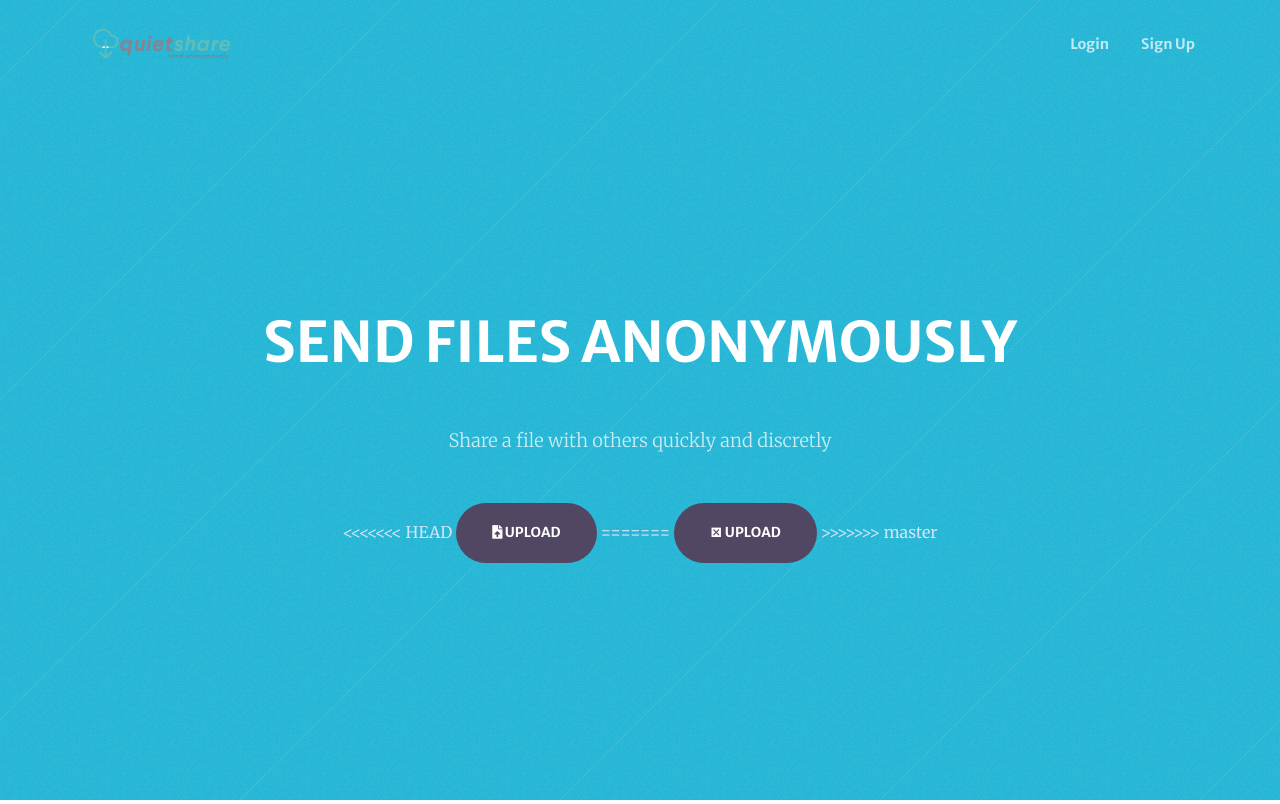
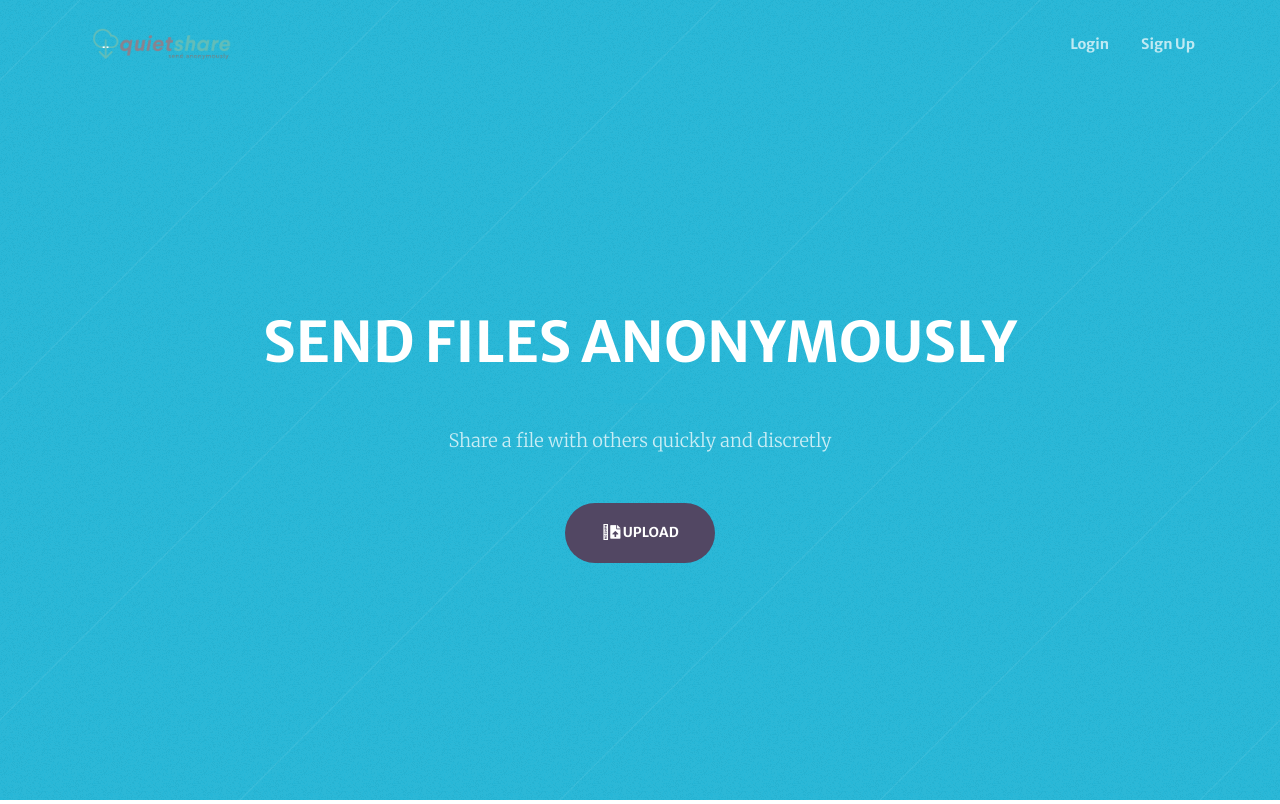
Before and after one commit to kroefeet/quiet_share, a Django app: template apps/core/templates/pages/index.html in a window 1280 px wide. Shown: the top 804 px of the page. Run offline with Django 3.2, Linux system fonts and the light colour scheme; the template is opened without the code that fills it, so the values that code supplies are empty; some libraries are stand-ins or nearby versions.

Commit message:
updated index

```diff
--- a/apps/core/templates/pages/index.html
+++ b/apps/core/templates/pages/index.html
@@ -50,11 +50,9 @@
         </div>
         <div class="col-lg-8 align-self-baseline">
           <p class="text-white-75 font-weight-light mb-5">Share a file with others quickly and discretly</p>
-<<<<<<< HEAD
-          <a class="btn btn-primary btn-xl js-scroll-trigger file-upload-wrapper button" href="#about"><i class="fas fa-file-upload"></i> Upload</a>
-=======
-          <a class="btn btn-primary btn-xl js-scroll-trigger file-upload-wrapper button fas fa-file-upload" href="{% url "file" %}"> Upload</a>
->>>>>>> master
+
+          <a class="btn btn-primary btn-xl js-scroll-trigger file-upload-wrapper button fas fa-file-upload" href="{% url "file" %}"><i class="fas fa-file-upload"></i>  Upload</a>
+
         </div>
       </div>
     </div>
```
